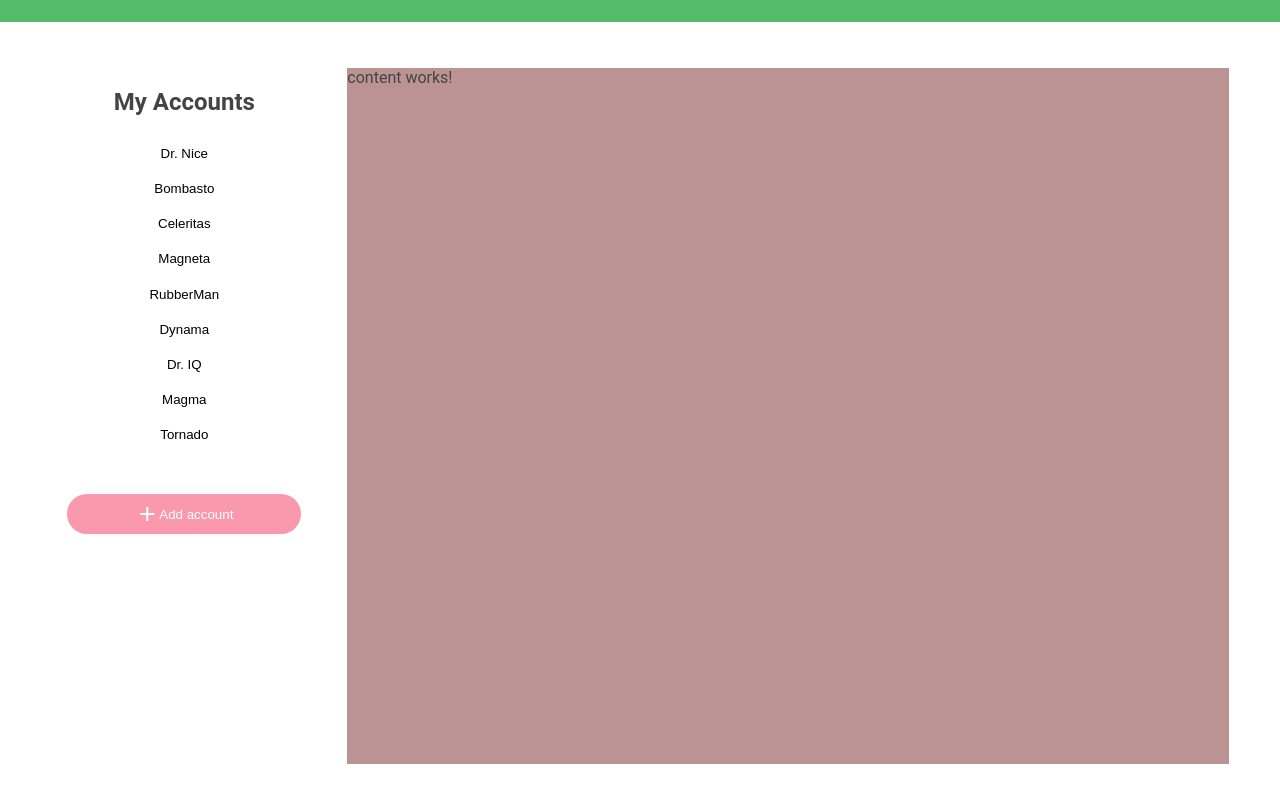
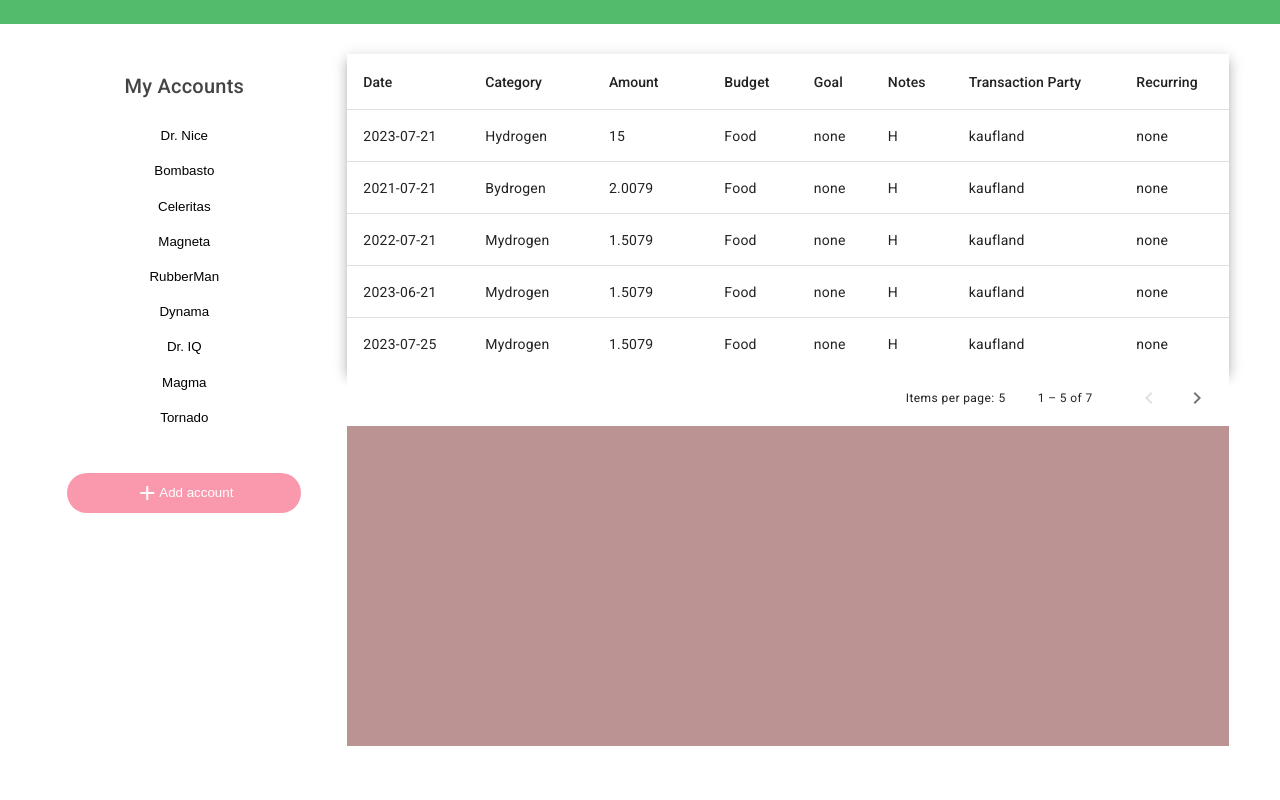
Before and after one commit to DimanaVyatrova/personal-finance-management-app, an Angular app in the folder frontend/: page / in a window 1280 px wide. Built offline with nearby package versions, Linux system fonts and the light colour scheme.

Commit message:
Added ui for sortable transactions table with pagination

```diff
--- a/frontend/angular.json
+++ b/frontend/angular.json
@@ -25,6 +25,7 @@
               "src/assets"
             ],
             "styles": [
+              "@angular/material/prebuilt-themes/indigo-pink.css",
               "src/styles.css"
             ],
             "scripts": []
@@ -87,6 +88,7 @@
               "src/assets"
             ],
             "styles": [
+              "@angular/material/prebuilt-themes/indigo-pink.css",
               "src/styles.css"
             ],
             "scripts": []
--- a/frontend/package.json
+++ b/frontend/package.json
@@ -11,6 +11,7 @@
   "private": true,
   "dependencies": {
     "@angular/animations": "^16.2.0",
+    "@angular/cdk": "^16.2.1",
     "@angular/common": "^16.2.0",
     "@angular/compiler": "^16.2.0",
     "@angular/core": "^16.2.0",
--- a/frontend/src/app/content/content.component.html
+++ b/frontend/src/app/content/content.component.html
@@ -1,3 +1,3 @@
 <div class="wrapper">
-  <p>content works!</p>
+  <app-transactions-table></app-transactions-table>
 </div>
--- /dev/null
+++ b/frontend/src/app/mock-transactions.ts
@@ -0,0 +1,17 @@
+import { Transaction } from './transaction';
+
+// export const TRANSACTIONS: ({ date: string; amount: number; goal: string; isRecurring: boolean; id: number } | { date: string; amount: number; goal: string; isRecurring: boolean; id: number } | { date: string; amount: number; goal: string; isRecurring: boolean; id: number })[] = [
+//   { id: 12, date: '11.01.2001', amount: 15.57, goal: 'Dr. Nice', isRecurring: false },
+//   { id: 13, date: '11.01.2001', amount: 15.57, goal: 'Dr. Nice', isRecurring: false },
+//   { id: 14, date: '11.01.2001', amount: 15.57, goal: 'Dr. Nice', isRecurring: false }
+// ];
+
+export const TRANSACTIONS: Transaction[] = [
+  {id: 1, date: '2023-07-21', category: 'Hydrogen', amount: 15, notes: 'H', budget: 'Food', goal: 'none', isRecurring: true, transactionParty: "kaufland"},
+  {id: 1, date: '2021-07-21', category: 'Bydrogen', amount: 2.0079, notes: 'H', budget: 'Food', goal: 'none', isRecurring: false, transactionParty: "kaufland"},
+  {id: 1, date: '2022-07-21', category: 'Mydrogen', amount: 1.5079, notes: 'H', budget: 'Food', goal: 'none', isRecurring: true, transactionParty: "kaufland"},
+  {id: 1, date: '2023-06-21', category: 'Mydrogen', amount: 1.5079, notes: 'H', budget: 'Food', goal: 'none', isRecurring: true, transactionParty: "kaufland"},
+  {id: 1, date: '2023-07-25', category: 'Mydrogen', amount: 1.5079, notes: 'H', budget: 'Food', goal: 'none', isRecurring: true, transactionParty: "kaufland"},
+  {id: 1, date: '2023-07-21', category: 'Mydrogen', amount: 1.5079, notes: 'H', budget: 'Food', goal: 'none', isRecurring: true, transactionParty: "kaufland"},
+  {id: 1, date: '2023-07-21', category: 'Mydrogen', amount: 1.5079, notes: 'H', budget: 'Food', goal: 'none', isRecurring: true, transactionParty: "kaufland"},
+];
--- /dev/null
+++ b/frontend/src/app/transaction.ts
@@ -0,0 +1,12 @@
+export interface Transaction {
+  [key: string]: any;
+  id: number;
+  date: string;
+  category: string | undefined;
+  amount: number;
+  notes: string | undefined;
+  budget: string | undefined;
+  goal: string | undefined;
+  isRecurring: boolean;
+  transactionParty: string;
+}
--- /dev/null
+++ b/frontend/src/app/transactions-table/transactions-table.component.css
@@ -0,0 +1,7 @@
+table {
+  width: 100%;
+}
+
+th.mat-sort-header-sorted {
+  color: black;
+}
--- /dev/null
+++ b/frontend/src/app/transactions-table/transactions-table.component.html
@@ -0,0 +1,90 @@
+<!--<form style="display: flex" [formGroup]="formControl">-->
+<!--  <mat-form-field>-->
+<!--    <input matInput formControlName="position" type="number" min="0" placeholder="Date">-->
+<!--&lt;!&ndash;    <placeholder>Date (exact)</placeholder>&ndash;&gt;-->
+<!--  </mat-form-field>-->
+<!--  <mat-form-field>-->
+<!--    <input matInput formControlName="name">-->
+<!--&lt;!&ndash;    <placeholder>Category (substring)</placeholder>&ndash;&gt;-->
+<!--  </mat-form-field>-->
+<!--  <mat-form-field>-->
+<!--    <input matInput formControlName="symbol">-->
+<!--&lt;!&ndash;    <placeholder>Amount (exact)</placeholder>&ndash;&gt;-->
+<!--  </mat-form-field>-->
+<!--</form>-->
+
+<table mat-table [dataSource]="dataSource" matSort (matSortChange)="announceSortChange($event)"
+       class="mat-elevation-z8">
+
+  <!-- Date Column -->
+  <ng-container matColumnDef="date">
+    <th mat-header-cell *matHeaderCellDef mat-sort-header sortActionDescription="Sort by date">
+      Date
+    </th>
+    <td mat-cell *matCellDef="let element"> {{element.date}} </td>
+  </ng-container>
+
+  <!-- Category Column -->
+  <ng-container matColumnDef="category">
+    <th mat-header-cell *matHeaderCellDef mat-sort-header sortActionDescription="Sort by category">
+      Category
+    </th>
+    <td mat-cell *matCellDef="let element"> {{element.category}} </td>
+  </ng-container>
+
+  <!-- Amount Column -->
+  <ng-container matColumnDef="amount">
+    <th mat-header-cell *matHeaderCellDef mat-sort-header sortActionDescription="Sort by amount">
+      Amount
+    </th>
+    <td mat-cell *matCellDef="let element"> {{element.amount}} </td>
+  </ng-container>
+
+  <!-- Budget Column -->
+  <ng-container matColumnDef="budget">
+    <th mat-header-cell *matHeaderCellDef>
+      Budget
+    </th>
+    <td mat-cell *matCellDef="let element"> {{element.budget}} </td>
+  </ng-container>
+
+  <!-- Goal Column -->
+  <ng-container matColumnDef="goal">
+    <th mat-header-cell *matHeaderCellDef>
+      Goal
+    </th>
+    <td mat-cell *matCellDef="let element"> {{element.goal}} </td>
+  </ng-container>
+
+  <!-- Notes Column -->
+  <ng-container matColumnDef="notes">
+    <th mat-header-cell *matHeaderCellDef>
+      Notes
+    </th>
+    <td mat-cell *matCellDef="let element"> {{element.notes}} </td>
+  </ng-container>
+
+  <!-- Transaction Partu Column -->
+  <ng-container matColumnDef="transactionParty">
+    <th mat-header-cell *matHeaderCellDef>
+      Transaction Party
+    </th>
+    <td mat-cell *matCellDef="let element"> {{element.transactionParty}} </td>
+  </ng-container>
+
+  <!-- Is Recurring Column -->
+  <ng-container matColumnDef="isRecurring">
+    <th mat-header-cell *matHeaderCellDef>
+      Recurring
+    </th>
+    <td mat-cell *matCellDef="let element"> {{element.goal}} </td>
+  </ng-container>
+
+  <tr mat-header-row *matHeaderRowDef="displayedColumns"></tr>
+  <tr mat-row *matRowDef="let row; columns: displayedColumns;"></tr>
+</table>
+
+<mat-paginator [length]="100"
+               [pageSize]="5"
+               aria-label="Select page">
+</mat-paginator>
--- /dev/null
+++ b/frontend/src/app/transactions-table/transactions-table.component.ts
@@ -0,0 +1,54 @@
+import {LiveAnnouncer} from '@angular/cdk/a11y';
+import {AfterViewInit, Component, ViewChild} from '@angular/core';
+import {MatSort, Sort, MatSortModule} from '@angular/material/sort';
+import {MatTableDataSource, MatTableModule} from '@angular/material/table';
+import {MatFormFieldModule} from "@angular/material/form-field";
+import {MatPaginator, MatPaginatorModule} from "@angular/material/paginator";
+import {TRANSACTIONS} from "../mock-transactions";
+
+
+const ELEMENT_DATA = TRANSACTIONS;
+
+/**
+ * @title Table with sorting
+ */
+@Component({
+  selector: 'app-transactions-table',
+  templateUrl: './transactions-table.component.html',
+  styleUrls: ['./transactions-table.component.css'],
+  standalone: true,
+  imports: [MatTableModule, MatSortModule, MatFormFieldModule, MatPaginatorModule],
+})
+export class TransactionsTableComponent implements AfterViewInit {
+  displayedColumns: string[] = ['date', 'category', 'amount', 'budget', 'goal', 'notes', 'transactionParty','isRecurring'];
+  dataSource = new MatTableDataSource(ELEMENT_DATA);
+
+  constructor(private _liveAnnouncer: LiveAnnouncer) {}
+
+  @ViewChild(MatSort) sort: MatSort;
+  @ViewChild(MatPaginator) paginator!: MatPaginator;
+
+  ngAfterViewInit() {
+    this.dataSource.sort = this.sort;
+    this.dataSource.paginator = this.paginator;
+    this.dataSource.sortingDataAccessor = (item, property) => {
+      switch (property) {
+        case 'date': return new Date(item.date);
+        default: return item[property];
+      }
+    };
+  }
+
+  /** Announce the change in sort state for assistive technology. */
+  announceSortChange(sortState: Sort) {
+    // This example uses English messages. If your application supports
+    // multiple language, you would internationalize these strings.
+    // Furthermore, you can customize the message to add additional
+    // details about the values being sorted.
+    if (sortState.direction) {
+      this._liveAnnouncer.announce(`Sorted ${sortState.direction}ending`);
+    } else {
+      this._liveAnnouncer.announce('Sorting cleared');
+    }
+  }
+}
--- a/frontend/src/index.html
+++ b/frontend/src/index.html
@@ -7,8 +7,11 @@
   <meta name="viewport" content="width=device-width, initial-scale=1">
   <link rel="icon" type="image/x-icon" href="favicon.ico">
   <link href="https://fonts.googleapis.com/icon?family=Material+Icons" rel="stylesheet">
+  <link rel="preconnect" href="https://fonts.gstatic.com">
+  <link href="https://fonts.googleapis.com/css2?family=Roboto:wght@300;400;500&display=swap" rel="stylesheet">
+  <link href="https://fonts.googleapis.com/icon?family=Material+Icons" rel="stylesheet">
 </head>
-<body>
+<body class="mat-typography">
   <app-root></app-root>
 </body>
 </html>
--- a/frontend/src/styles.css
+++ b/frontend/src/styles.css
@@ -6,3 +6,6 @@ body { margin: 0; font-family: Roboto, "Helvetica Neue", sans-serif; }
   height: 100%;
   width: 100%;
 }
+
+html, body { height: 100%; }
+body { margin: 0; font-family: Roboto, "Helvetica Neue", sans-serif; }
--- a/frontend/tsconfig.json
+++ b/frontend/tsconfig.json
@@ -6,6 +6,7 @@
     "outDir": "./dist/out-tsc",
     "forceConsistentCasingInFileNames": true,
     "strict": true,
+    "strictPropertyInitialization": false,
     "noImplicitOverride": true,
     "noPropertyAccessFromIndexSignature": true,
     "noImplicitReturns": true,
```
Also changed, not shown: frontend/src/app/app.module.ts (+14 -2 lines), 2 other files (tests, documents, lock files or other folders).
